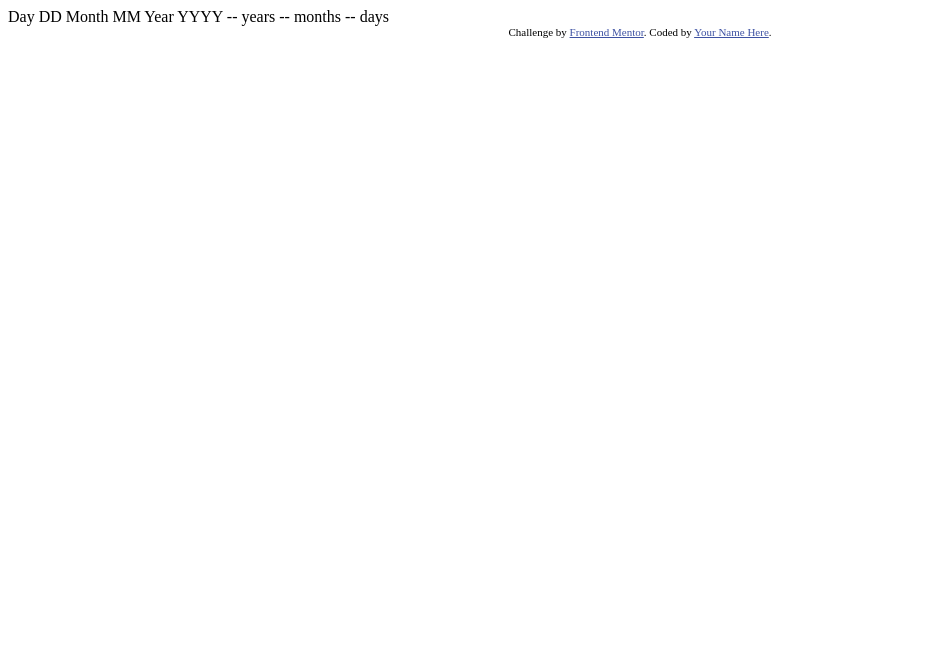
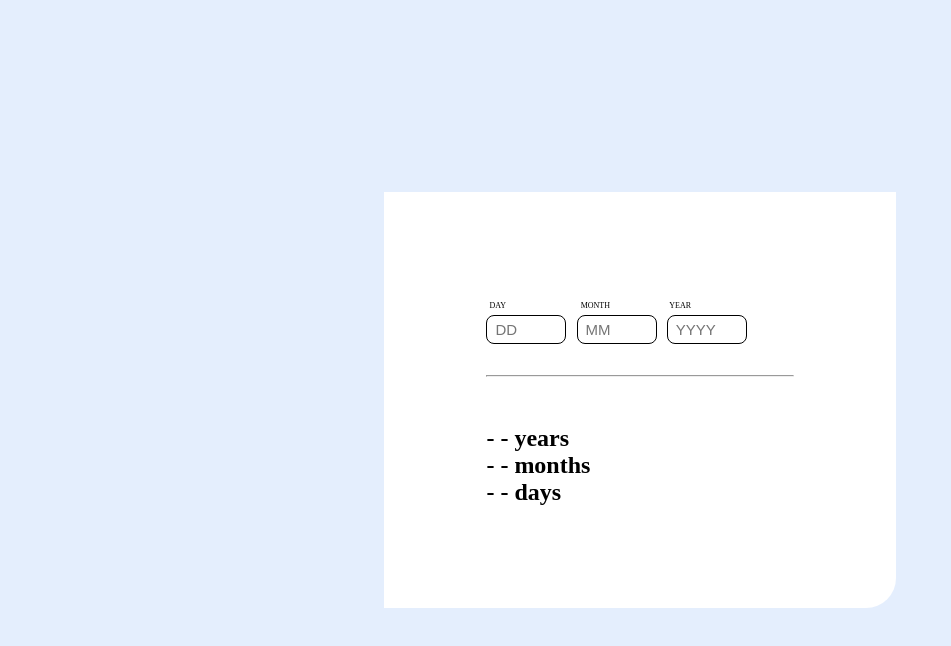
Before and after one commit to hurlavic/age-calculator, a plain HTML site: page index.html in a window 1280 px wide. Shown: the whole page, without its empty margins (0-951 px from the left). Drawn offline with Linux system fonts and the light colour scheme.

Commit message:
added form to page

```diff
--- /dev/null
+++ b/assets/css/style.css
@@ -0,0 +1,55 @@
+*{
+    margin: 0;
+    padding: 0;
+    box-sizing: border-box;
+}
+
+body{
+    background-color: rgb(228, 238, 253);
+    min-height: 100vh;
+    display: flex;
+    justify-content: center;
+    align-items: center;
+}
+
+section{
+    display: flex;
+    flex-direction: column;
+    background-color: white;
+    padding: 8%;
+    border-bottom-right-radius: 30px;
+    width: 40%;
+}
+
+/* form{
+    display: inline-block;
+} */
+input{
+    width: 80px;
+    padding: 1.5%;
+    border-radius: 8px;
+    outline: none;
+    border: 1px solid black;
+    margin-right: 2%;
+    margin-bottom: 10%;
+}
+input[type="text"] {
+padding: 5px 8px;
+font-size: 15px;
+}
+label{
+font-size: 8px;
+text-align: center;
+width: 100%;
+margin-left: 1%;
+}
+.labels{
+    margin-bottom: 1%;
+
+}
+.day-label{
+    margin-right: 22%;
+}
+.month-label{
+    margin-right: 17%;
+}
--- a/index.html
+++ b/index.html
@@ -1,37 +1,55 @@
 <!DOCTYPE html>
 <html lang="en">
-<head>
-  <meta charset="UTF-8">
-  <meta name="viewport" content="width=device-width, initial-scale=1.0"> <!-- displays site properly based on user's device -->
 
-  <link rel="icon" type="image/png" sizes="32x32" href="./assets/images/favicon-32x32.png">
+  <head>
+    <meta charset="UTF-8">
+    <meta name="viewport" content="width=device-width, initial-scale=1.0">
+    <link rel="icon" type="image/png" sizes="32x32" href="./assets/images/favicon-32x32.png">
+    <link rel="stylesheet" href="/assets/css/style.css">
+    <title>Age calculator</title>
 
-  <title>Frontend Mentor | Age calculator app</title>
+    <style>
+      .attribution {
+        font-size: 11px;
+        text-align: center;
+      }
 
-  <!-- Feel free to remove these styles or customise in your own stylesheet 👍 -->
-  <style>
-    .attribution { font-size: 11px; text-align: center; }
-    .attribution a { color: hsl(228, 45%, 44%); }
-  </style>
-</head>
-<body>
+      .attribution a {
+        color: hsl(228, 45%, 44%);
+      }
+    </style>
+  </head>
 
-  Day
-  DD
+  <body>
+    <section>
+      <form action="submit">
+        <div class="labels">
+          <label for="day" class="day-label">DAY</label>
+          <label for="month" class="month-label">MONTH</label>
+          <label for="year" class="year-label">YEAR</label>
+        </div>
+        <div class="inputs">
+          <input type="text" id="day" placeholder="DD" maxlength="2">
+          <input type="text" id="month" placeholder="MM" maxlength="2">
+          <input type="text" id="year" placeholder="YYYY" maxlength="4">
+        </div>
+      </form>
+      <div class="divider">
+        <hr>
+        <img src="/assets/images/icon-arrow.svg" alt="arrow">
+      </div>
+      <div class="output">
+        <h2>- - <strong>years</strong></h2>
+        <h2>- - <strong>months</strong></h2>
+        <h2>- - <strong>days</strong></h2>
+      </div>
+    </section>
+    <!-- <footer class="attribution">
+      Challenge by <a href="https://www.frontendmentor.io?ref=challenge" target="_blank">Frontend Mentor</a>.
+      Coded by <a href="#">Your Name Here</a>.
+    </footer> -->
 
-  Month
-  MM
+    <script src="/assets/js/app.js"></script>
+  </body>
 
-  Year
-  YYYY
-
-  -- years
-  -- months
-  -- days
-
-  <div class="attribution">
-    Challenge by <a href="https://www.frontendmentor.io?ref=challenge" target="_blank">Frontend Mentor</a>.
-    Coded by <a href="#">Your Name Here</a>.
-  </div>
-</body>
 </html>
```
Also changed, not shown: assets/js/app.js (added), 1 other file.
